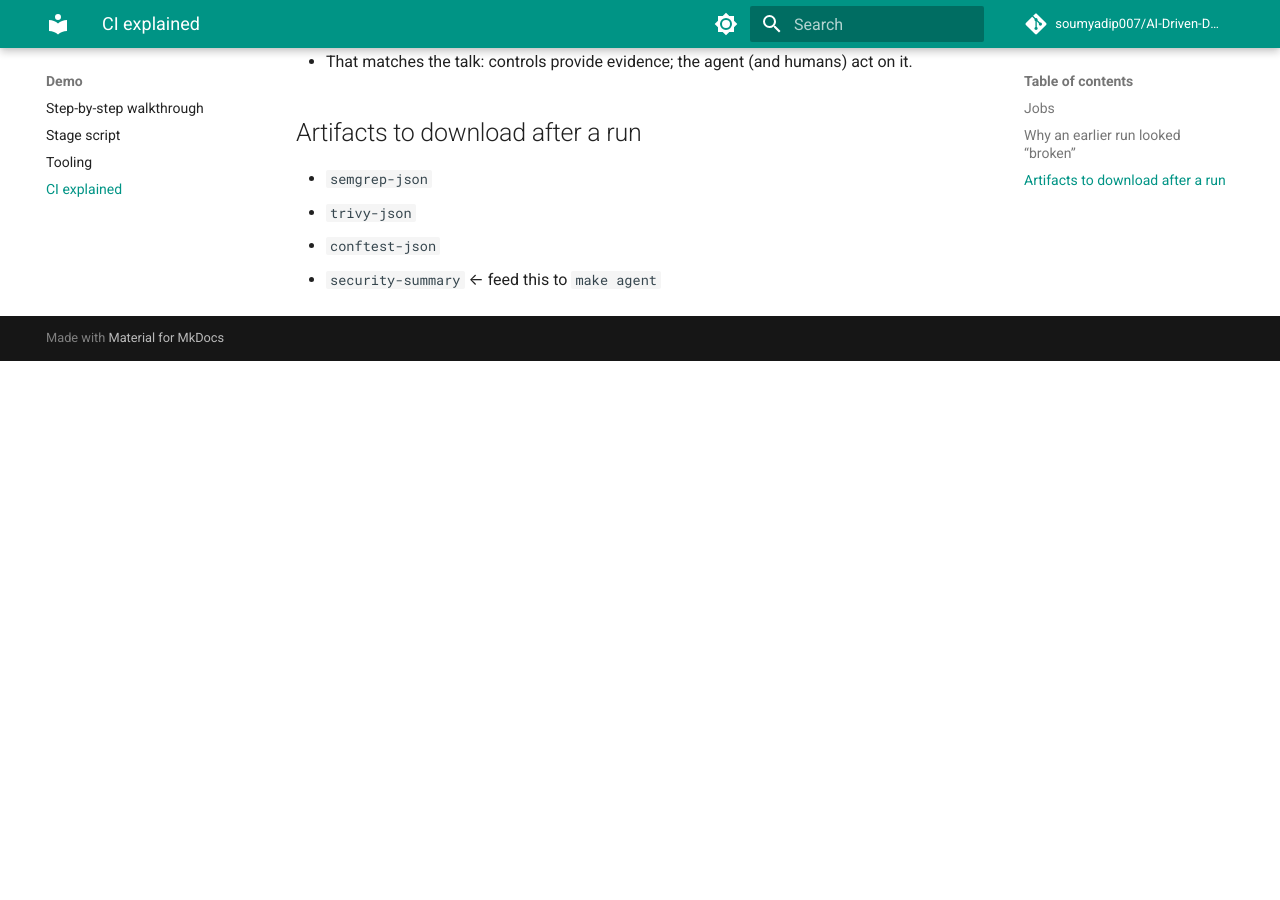
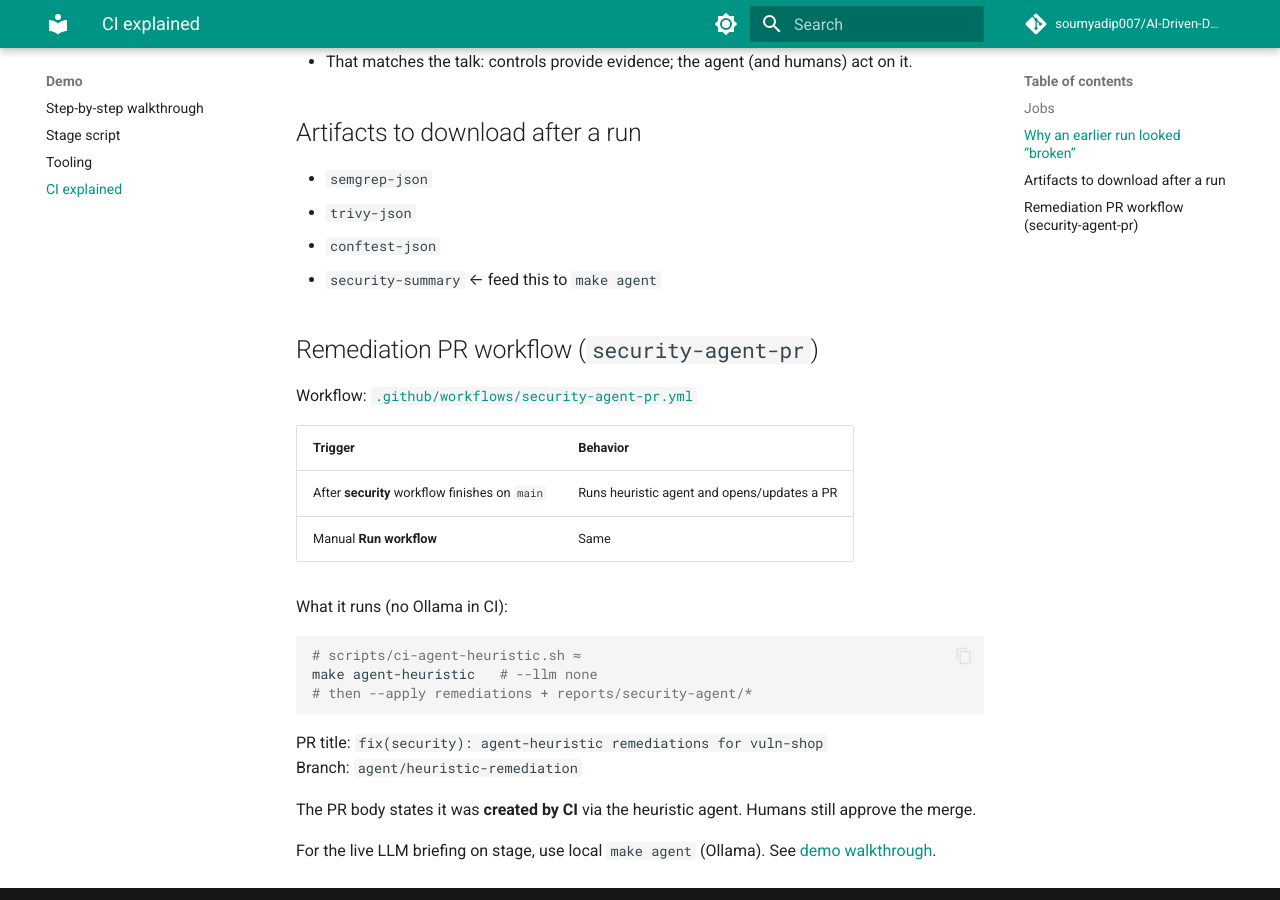
Before and after one commit to soumyadip007/AI-Driven-DevSecOps, an MkDocs documentation site: the page built from docs/ci.md, in a window 1280 px wide and 900 px high, scrolled down 1023 px. Built offline with MkDocs 1.6.1 and Material for MkDocs 9.7.7, drawn with Linux system fonts in a browser that asks for light colours; comment, search, counter and statistics services are not loaded; before the commit the page ends 1384 px from its top, so only the background shows below that.

Commit message:
feat(ci): open remediation PR via agent-heuristic workflow
Run make agent-heuristic in Actions (no LLM), apply SAST/SCA/policy fixes,
and create/update a human-reviewed PR that states it was opened by CI.

Co-authored-by: Cursor <cursoragent@cursor.com>

````diff
--- a/docs/ci.md
+++ b/docs/ci.md
@@ -32,3 +32,27 @@ Current design:
 - `trivy-json`
 - `conftest-json`
 - `security-summary` ← feed this to `make agent`
+
+## Remediation PR workflow (`security-agent-pr`)
+
+Workflow: [`.github/workflows/security-agent-pr.yml`](https://github.com/soumyadip007/AI-Driven-DevSecOps/blob/main/.github/workflows/security-agent-pr.yml)
+
+| Trigger | Behavior |
+|---------|----------|
+| After **security** workflow finishes on `main` | Runs heuristic agent and opens/updates a PR |
+| Manual **Run workflow** | Same |
+
+What it runs (no Ollama in CI):
+
+```bash
+# scripts/ci-agent-heuristic.sh ≈
+make agent-heuristic   # --llm none
+# then --apply remediations + reports/security-agent/*
+```
+
+PR title: `fix(security): agent-heuristic remediations for vuln-shop`
+Branch: `agent/heuristic-remediation`
+
+The PR body states it was **created by CI** via the heuristic agent. Humans still approve the merge.
+
+For the live LLM briefing on stage, use local `make agent` (Ollama). See [demo walkthrough](demo-walkthrough.md).
````
Also changed, not shown: docs/demo-walkthrough.md (added, +173 -0 lines), 3 other files.
